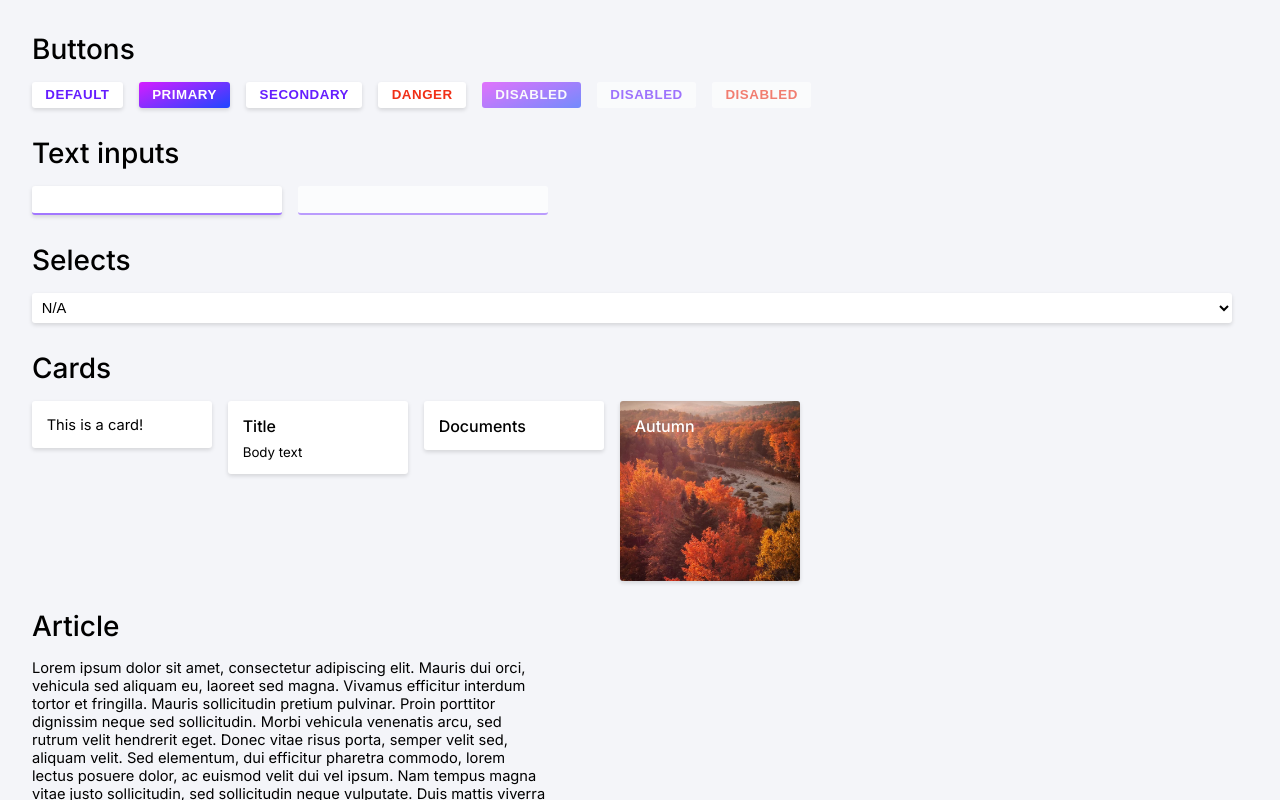
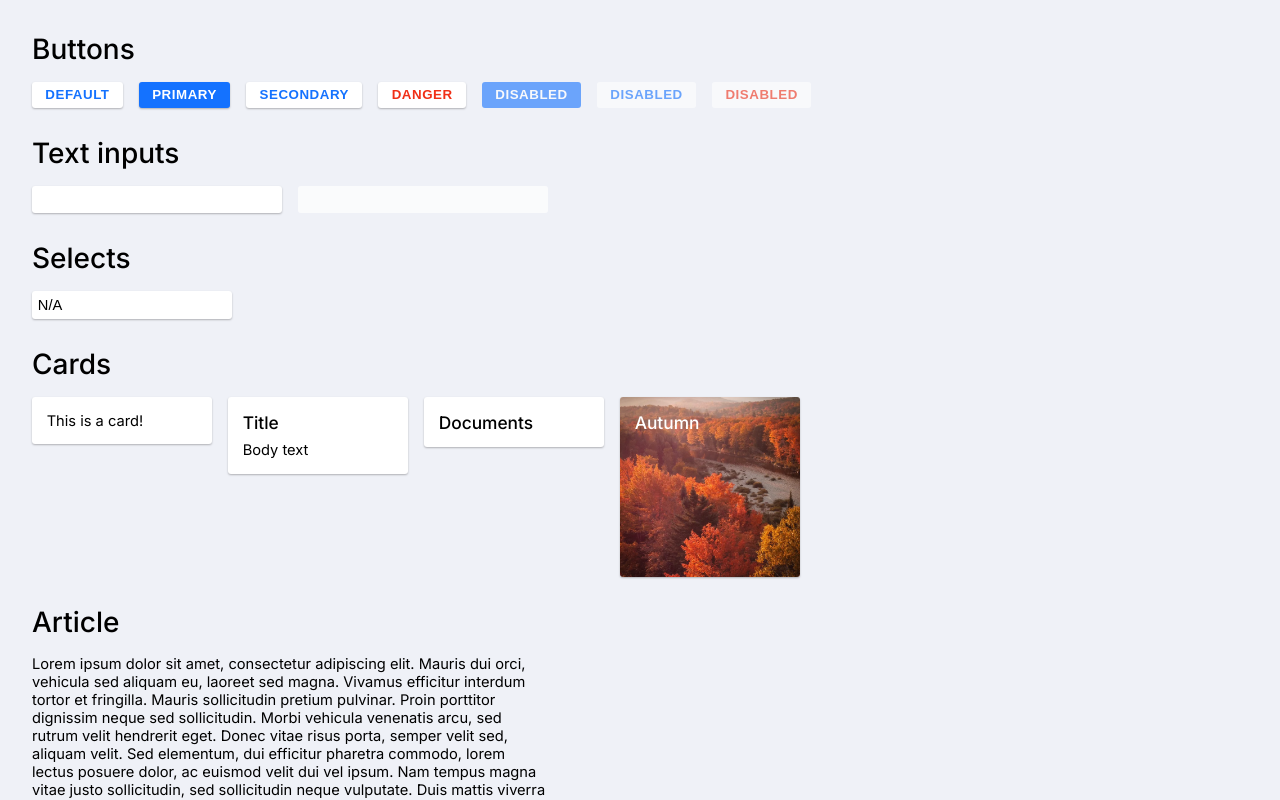
Before and after one commit to Acowdy/aether-react, a React (Create React App) app: page / in a window 1280 px wide. Shown: the top 800 px of the page. Built offline with nearby package versions, Linux system fonts and the light colour scheme.

Commit message:
Improved appearances

```diff
--- a/src/Card.tsx
+++ b/src/Card.tsx
@@ -1,5 +1,4 @@
 import React from 'react';
-import { JsxEmit } from 'typescript';
 import './styles/Card.scss';
 
 export function CardTitle({children}: {children?: React.ReactNode}) {
--- a/src/ComponentGallery.tsx
+++ b/src/ComponentGallery.tsx
@@ -40,12 +40,14 @@ export default function ComponentGallery(props) {
 
             <h3>Selects</h3>
             <GalleryRow>
+                <div style={{maxWidth: "200px", width: "100%"}}>
                     <Select value="N/A">
                         <SelectItem value="1">One</SelectItem>
                         <SelectItem value="2">Two</SelectItem>
                         <SelectItem value="3">Three</SelectItem>
                         <SelectItem value="N/A">N/A</SelectItem>
                     </Select>
+                </div>
             </GalleryRow>
 
             <h3>Cards</h3>
--- a/src/styles/Button.scss
+++ b/src/styles/Button.scss
@@ -1,6 +1,6 @@
 @import './variables.scss';
 
-@mixin button($color-fg, $color-bg, $bg: $color-bg) {
+@mixin button($color-fg, $color-bg) {
     font-size: $font-size - 1pt;
     text-transform: uppercase;
     letter-spacing: 0.04em;
@@ -12,7 +12,7 @@
     border-radius: $corner-radius;
     cursor: pointer;
 
-    background: $bg;
+    background-color: $color-bg;
     color: $color-fg;
 
     border: none;
@@ -43,21 +43,17 @@
 }
 
 .button {
-    @include button($color-accent, $color-surface);
+    @include button($color-light-accent, $color-light-surface);
 }
 
 .button-primary {
-    @include button($color-on-accent, $color-accent, $color-accent-gradient);
-
-    &:active {
-        background: $color-accent-gradient-active;
-    }
+    @include button($color-light-on-accent, $color-light-accent);
 }
 
 .button-danger {
-    @include button($color-danger, $color-surface);
+    @include button($color-light-danger, $color-light-surface);
 
     &:focus {
-        outline: solid 3px transparentize($color: $color-danger, $amount: 0.5);
+        outline: solid 3px transparentize($color: $color-light-danger, $amount: 0.3);
     }
 }
--- a/src/styles/Card.scss
+++ b/src/styles/Card.scss
@@ -2,8 +2,8 @@
 
 .card {
     box-shadow: $drop-shadow-1;
-    background-color: $color-surface;
-    color: $color-on-surface;
+    background-color: $color-light-surface;
+    color: $color-light-on-surface;
     border-radius: $corner-radius;
     border: none;
     padding: 1em 1em;
@@ -14,7 +14,7 @@
     cursor: default;
 
     &.card-image {
-        color: $color-on-image;
+        color: $color-light-on-image;
     }
 
     img.background-image {
@@ -33,7 +33,7 @@
         position: relative;
         z-index: 2;
         font-weight: 500;
-        font-size: $font-size + 1pt;
+        font-size: $font-size + 2pt;
 
         &:not(:last-child) {
             padding-bottom: 0.5em;
@@ -43,7 +43,6 @@
     &>.card-body {
         position: relative;
         z-index: 2;
-        font-size: $font-size - 1pt;
     }
 }
 
--- a/src/styles/Select.scss
+++ b/src/styles/Select.scss
@@ -3,4 +3,7 @@
 
 select {
     @include form-control;
+    appearance: none;
+    -webkit-appearance: none;
+    -moz-appearance: none;
 }
--- a/src/styles/TextInput.scss
+++ b/src/styles/TextInput.scss
@@ -3,11 +3,4 @@
 
 input[type=text] {
     @include form-control;
-
-    border-bottom: solid 2px transparentize($color: $color-accent, $amount: 0.4);
-
-    &:focus {
-        border-bottom: none;
-        margin-bottom: 2px;
-    }
 }
--- a/src/styles/document.scss
+++ b/src/styles/document.scss
@@ -9,8 +9,8 @@ body {
         sans-serif;
     -webkit-font-smoothing: antialiased;
     -moz-osx-font-smoothing: grayscale;
-    background-color: $color-background;
-    color: $color-on-background;
+    background-color: $color-light-background;
+    color: $color-light-on-background;
     width: 100%;
 }
 
@@ -19,7 +19,7 @@ body {
     color: inherit;
 
     :focus {
-        outline: solid 3px transparentize($color: $color-accent, $amount: 0.5);
+        outline: solid 3px transparentize($color: $color-light-accent, $amount: 0.3);
         -moz-outline-radius: $corner-radius;
         border-radius: 0 !important;
     }
--- a/src/styles/form.scss
+++ b/src/styles/form.scss
@@ -4,10 +4,10 @@
     width: 100%;
     border: none;
     display: block;
-    padding: 0.4em 0.4em;
+    padding: 0.4em;
     border-radius: $corner-radius;
     box-shadow: $drop-shadow-1;
-    background-color: $color-surface;
+    background-color: $color-light-surface;
 
     &[disabled] {
         box-shadow: none;
--- a/src/styles/variables.scss
+++ b/src/styles/variables.scss
@@ -1,31 +1,18 @@
-// Colors
-$color-background: #f4f5f9 !default;
-$color-surface: #fff !default;
-$color-accent: #651dff !default;
-$color-accent-analogous-1: adjust-hue($color-accent, -30deg) !default;
-$color-accent-analogous-2: adjust-hue($color-accent, 30deg) !default;
-$color-accent-gradient: linear-gradient(
-    -22deg,
-    $color-accent-analogous-1 0%,
-    $color-accent-analogous-2 100%
-) !default;
-$color-accent-gradient-active: linear-gradient(
-    -22deg,
-    darken($color-accent-analogous-1, 10) 0%,
-    darken($color-accent-analogous-2, 10) 100%
-) !default;
-$color-danger: #f02f16 !default;
-
-$color-on-background: #000 !default;
-$color-on-surface: $color-on-background !default;
-$color-on-accent: #fff !default;
-$color-on-danger: $color-on-accent !default;
-$color-on-image: #fff;
+// Light mode colors
+$color-light-background: #eff1f7 !default;
+$color-light-surface: #fff !default;
+$color-light-accent: #1472ff !default;
+$color-light-danger: #f02f16 !default;
+$color-light-on-background: #000 !default;
+$color-light-on-surface: $color-light-on-background !default;
+$color-light-on-accent: #fff !default;
+$color-light-on-danger: $color-light-on-accent !default;
+$color-light-on-image: #fff;
 
 $font-size: 11pt;
 
-$drop-shadow-1: 0 2px 4px #0002;
-$drop-shadow-2: 0 5px 10px #0002;
+$drop-shadow-1: 0 1px 2px #0004;
+$drop-shadow-2: 0 4px 8px #00000028;
 
 $corner-radius: 3px;
 
```
Lines whose indentation alone changed are shown as unchanged.
